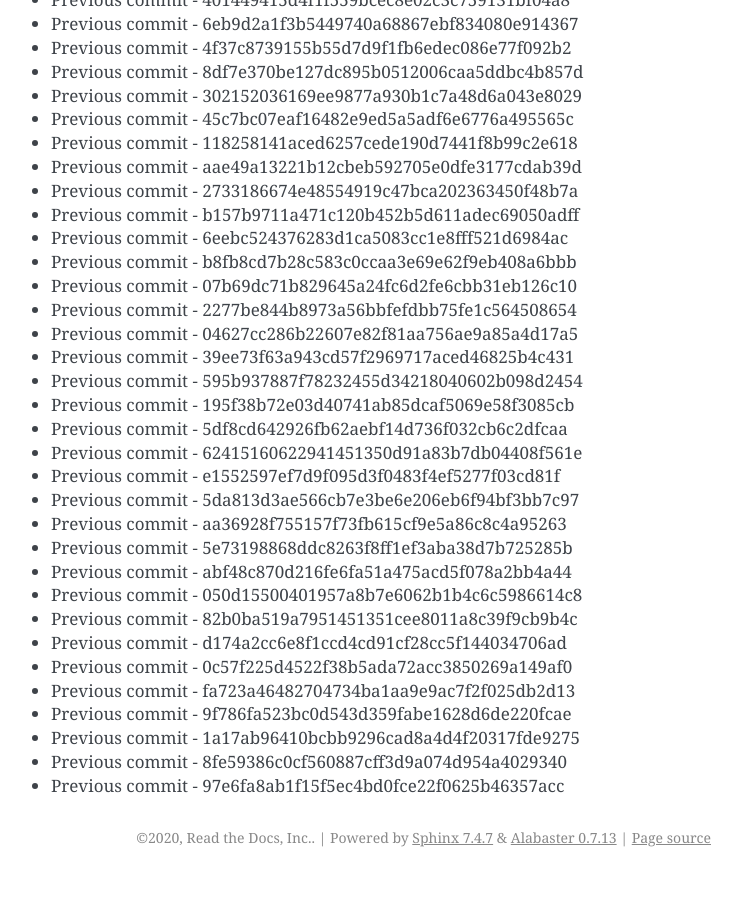
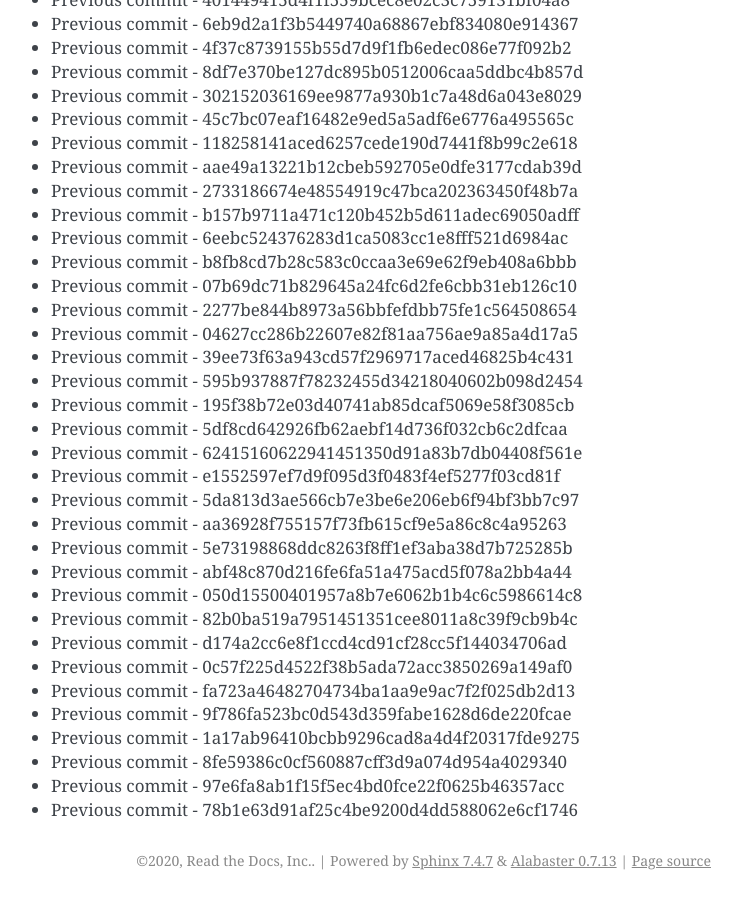
Before and after one commit to readthedocs/rtd-git-stresstest, a Sphinx documentation site: the page built from docs/updates.rst, in a window 1280 px wide and 900 px high, scrolled down 104576 px. Shown: the whole window, without its empty margins (399-1141 px from the left). Built offline with Sphinx 7.4.7, drawn with Linux system fonts in a browser that asks for light colours; before the commit the page ends 105453 px from its top, so only the background shows below that.

Commit message:
Generating commit from previous: 78b1e63d91af25c4be9200d4dd588062e6cf1746

```diff
--- a/docs/updates.rst
+++ b/docs/updates.rst
@@ -4426,3 +4426,4 @@ It can be tested for any performance characteristics.
 * Previous commit - 1a17ab96410bcbb9296cad8a4d4f20317fde9275
 * Previous commit - 8fe59386c0cf560887cff3d9a074d954a4029340
 * Previous commit - 97e6fa8ab1f15f5ec4bd0fce22f0625b46357acc
+* Previous commit - 78b1e63d91af25c4be9200d4dd588062e6cf1746
```
